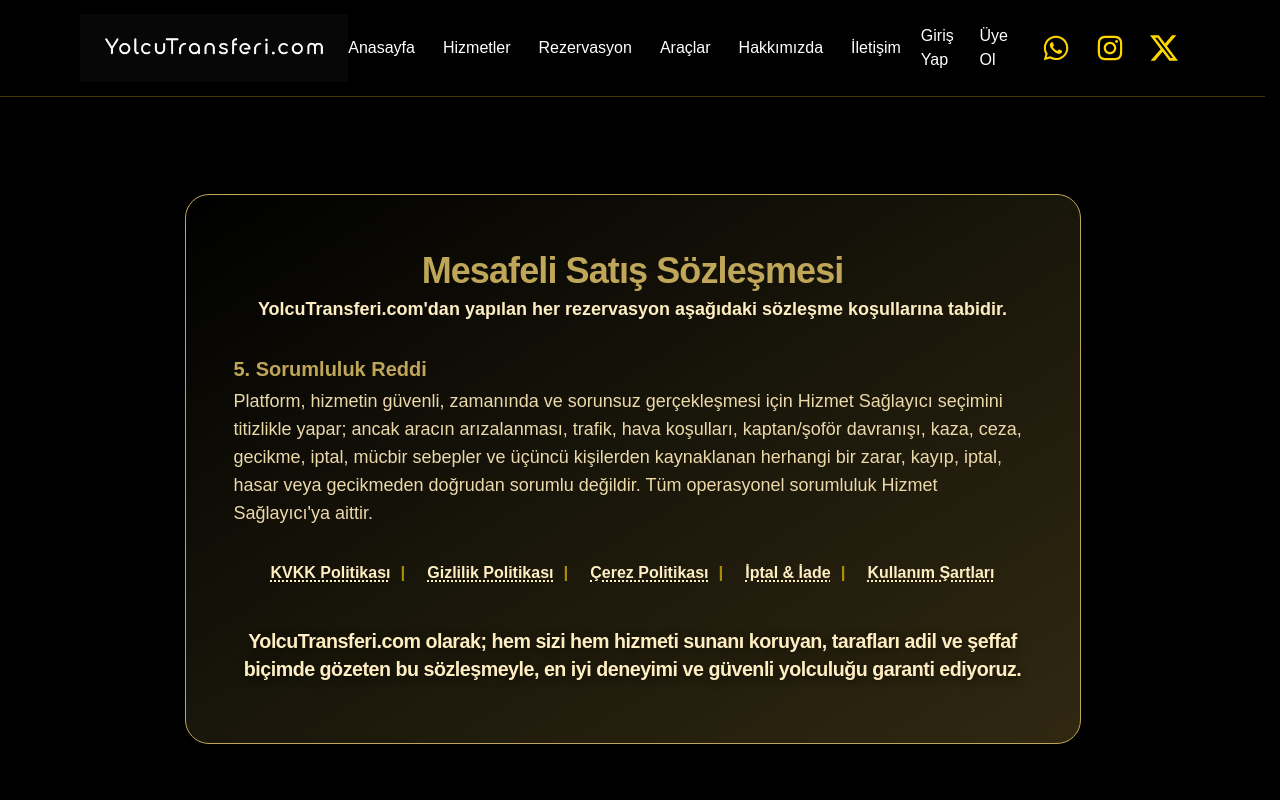
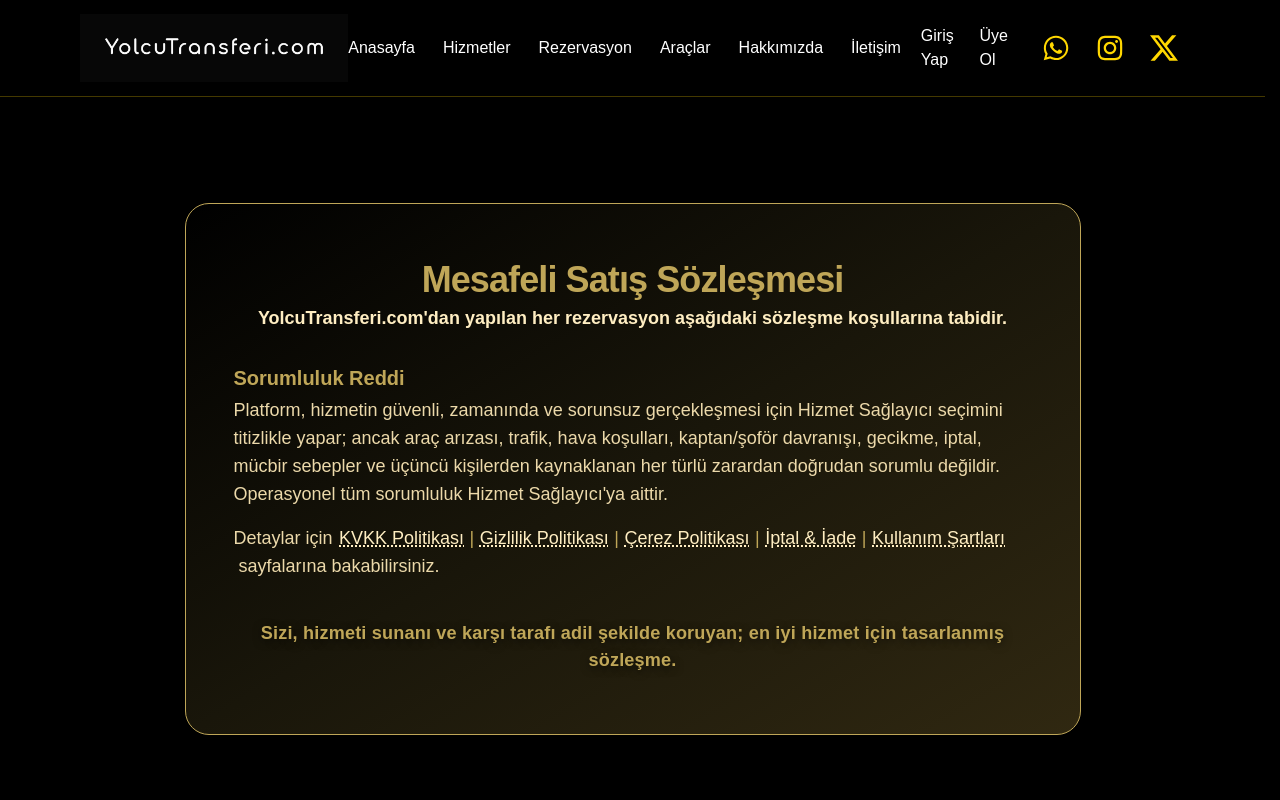
Before and after one commit to haliltayfur/yolcutransferi, a Next.js app: page /mesafeli-satis in a window 1280 px wide. Shown: the top 800 px of the page. Built offline with nearby package versions, Linux system fonts and the light colour scheme.

Commit message:
Update page.js

```diff
--- a/app/mesafeli-satis/page.js
+++ b/app/mesafeli-satis/page.js
@@ -34,18 +34,15 @@ export default function MesafeliSatisSozlesmesi() {
   const [popupContent, setPopupContent] = useState("");
   const [popupTitle, setPopupTitle] = useState("");
 
-  // Pop-up'a ilgili sayfanın içeriğini dinamik çek
   async function handlePopup(link) {
     setPopupTitle(link.label);
     setShowPopup(true);
     setPopupContent(
       <div className="text-[#ecd9aa] text-center py-6">Yükleniyor...</div>
     );
-    // Next.js route'dan dinamik olarak çeker
     try {
       const res = await fetch(link.url);
       const html = await res.text();
-      // Sadece <main> içindeki metni çekmek için regex kullanılır
       const mainMatch = html.match(/<main[^>]*>([\s\S]*?)<\/main>/i);
       setPopupContent(
         <div
@@ -62,6 +59,37 @@ export default function MesafeliSatisSozlesmesi() {
     }
   }
 
+  // Link satırı (anlamlı cümleye gömülü şekilde)
+  const linkBar = (
+    <span>
+      Detaylar için&nbsp;
+      {POLICY_LINKS.map((link, idx) => (
+        <span key={link.id}>
+          <button
+            type="button"
+            className="policy-link underline decoration-dotted decoration-2 underline-offset-2"
+            onClick={() => handlePopup(link)}
+            style={{
+              color: "#ffeec2",
+              cursor: "pointer",
+              padding: "0 1.5px",
+              background: "none",
+              border: "none",
+              fontWeight: 500,
+              fontSize: "1em"
+            }}
+          >
+            {link.label}
+          </button>
+          {idx < POLICY_LINKS.length - 1 && (
+            <span className="mx-1 text-[#bfa658]">|</span>
+          )}
+        </span>
+      ))}
+      &nbsp;sayfalarına bakabilirsiniz.
+    </span>
+  );
+
   return (
     <main className="flex justify-center items-center min-h-[90vh] bg-black">
       <section className="w-full max-w-4xl mx-auto border border-[#bfa658] rounded-3xl shadow-2xl px-6 md:px-12 py-14 bg-gradient-to-br from-black via-[#19160a] to-[#302811] mt-16 mb-10">
@@ -73,52 +101,30 @@ export default function MesafeliSatisSozlesmesi() {
           YolcuTransferi.com'dan yapılan her rezervasyon aşağıdaki sözleşme koşullarına tabidir.
         </div>
 
-        {/* Sözleşme metni */}
-        <div className="text-base md:text-lg text-[#ecd9aa] leading-relaxed font-normal space-y-8">
-          {/* ... [Tüm önceki sözleşme bölümleri buraya aynı şekilde gelir, kısaltıldı] ... */}
-
-          {/* Örnek bir blok */}
+        {/* Sözleşme örnek */}
+        <div className="text-base md:text-lg text-[#ecd9aa] leading-relaxed font-normal space-y-7">
           <section>
-            <h2 className="text-[#bfa658] font-bold text-xl mb-1">5. Sorumluluk Reddi</h2>
+            <h2 className="text-[#bfa658] font-bold text-xl mb-1">Sorumluluk Reddi</h2>
             <p>
-              Platform, hizmetin güvenli, zamanında ve sorunsuz gerçekleşmesi için Hizmet Sağlayıcı seçimini titizlikle yapar; ancak aracın arızalanması, trafik, hava koşulları, kaptan/şoför davranışı, kaza, ceza, gecikme, iptal, mücbir sebepler ve üçüncü kişilerden kaynaklanan herhangi bir zarar, kayıp, iptal, hasar veya gecikmeden doğrudan sorumlu değildir. Tüm operasyonel sorumluluk Hizmet Sağlayıcı'ya aittir.
+              Platform, hizmetin güvenli, zamanında ve sorunsuz gerçekleşmesi için Hizmet Sağlayıcı seçimini titizlikle yapar; ancak araç arızası, trafik, hava koşulları, kaptan/şoför davranışı, gecikme, iptal, mücbir sebepler ve üçüncü kişilerden kaynaklanan her türlü zarardan doğrudan sorumlu değildir. Operasyonel tüm sorumluluk Hizmet Sağlayıcı'ya aittir.
+            </p>
+            <p className="mt-4">
+              {linkBar}
             </p>
           </section>
-
-          {/* Linkli politika satırı */}
-          <div className="flex flex-wrap gap-x-3 gap-y-2 justify-center items-center mt-10 mb-2 text-[1.06rem] font-semibold">
-            {POLICY_LINKS.map((link, idx) => (
-              <span key={link.id} className="inline-flex items-center">
-                <button
-                  type="button"
-                  className="policy-link underline decoration-dotted decoration-2 underline-offset-2"
-                  onClick={() => handlePopup(link)}
-                  style={{
-                    color: "#ffeec2",
-                    cursor: "pointer",
-                    padding: "0 2px",
-                  }}
-                >
-                  {link.label}
-                </button>
-                {idx < POLICY_LINKS.length - 1 && (
-                  <span className="mx-2 text-[#ffd700a0] font-bold">|</span>
-                )}
-              </span>
-            ))}
-          </div>
         </div>
 
         {/* Slogan */}
         <div
-          className="text-center text-lg font-bold mt-10 mb-1 tracking-tight"
+          className="text-center font-bold mt-10 mb-1 tracking-tight"
           style={{
-            color: "#ffeec2",
-            textShadow: "0 2px 9px #0008",
-            fontSize: "1.23rem",
+            color: "#bfa658",
+            textShadow: "0 2px 8px #0009",
+            fontSize: "1.13rem",
+            letterSpacing: ".01em"
           }}
         >
-          YolcuTransferi.com olarak; hem sizi hem hizmeti sunanı koruyan, tarafları adil ve şeffaf biçimde gözeten bu sözleşmeyle, en iyi deneyimi ve güvenli yolculuğu garanti ediyoruz.
+          Sizi, hizmeti sunanı ve karşı tarafı adil şekilde koruyan; en iyi hizmet için tasarlanmış sözleşme.
         </div>
 
         {/* Dinamik Popup */}
```
